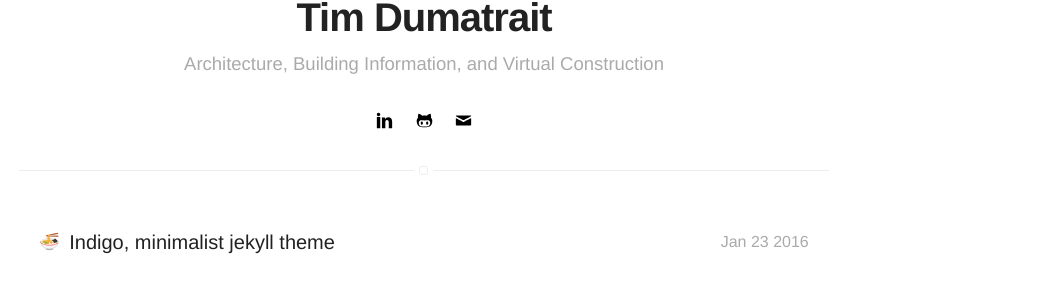
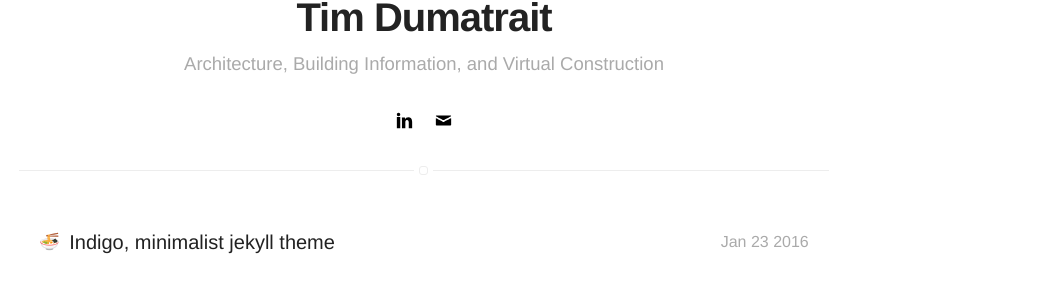
Before and after one commit to appareil/appareil.github.io, a Jekyll site: the page built from projects.html, in a window 1280 px wide. Shown: the part 284-586 px from the top of the page, without its empty margins (216-1280 px from the left). Built offline with Jekyll 4.4.1, drawn with Linux system fonts in a browser that asks for light colours; emoji names are drawn with the system emoji font.

Commit message:
removed github

```diff
--- a/_config.yml
+++ b/_config.yml
@@ -42,11 +42,11 @@ disqus:
 linkedin: tim-dumatrait-83a32b34
 # youtube: myyoutube
 # spotify: myspotify
-#github: mygithub
+# github: mygithub
 # stackoverflow: 7044681/mystackoverflow
 # quora: userquora
 # reddit: username
-#medium: medium
+# medium: medium
 # vimeo: myvimeo
 email: tim@dumatrait.com
 
--- a/_includes/social-links.html
+++ b/_includes/social-links.html
@@ -47,12 +47,6 @@
         </a>
     {% endif %}
 
-    {% if site.github %}
-        <a class="link" data-title="github.com/{{ site.github }}" href="https://github.com/{{ site.github }}" target="_blank">
-            <svg class="icon icon-github"><use xlink:href="#icon-github"></use></svg>
-        </a>
-    {% endif %}
-
     {% if site.stackoverflow %}
         <a class="link" data-title="stackoverflow.com/users/{{ site.stackoverflow }}" href="http://stackoverflow.com/users/{{ site.stackoverflow }}" target="_blank">
             <svg class="icon icon-stackoverflow"><use xlink:href="#icon-stackoverflow"></use></svg>
```
